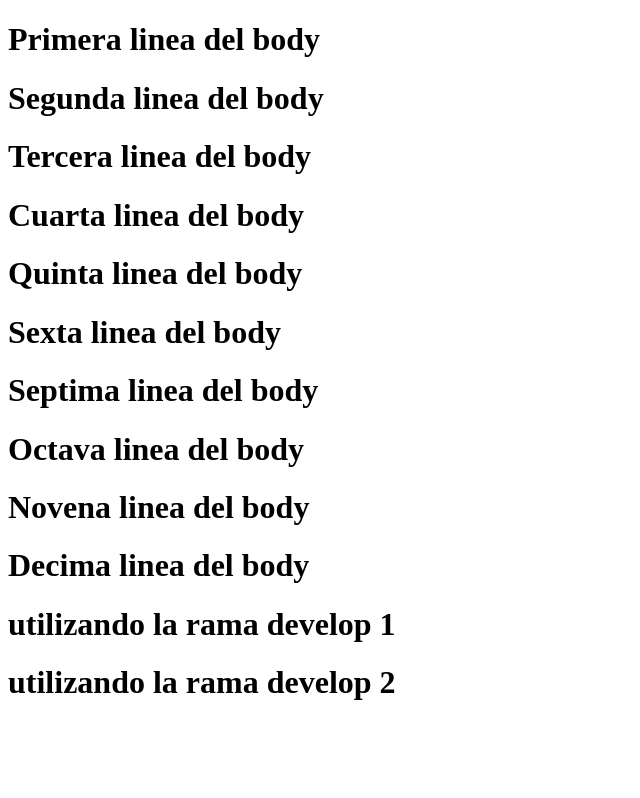
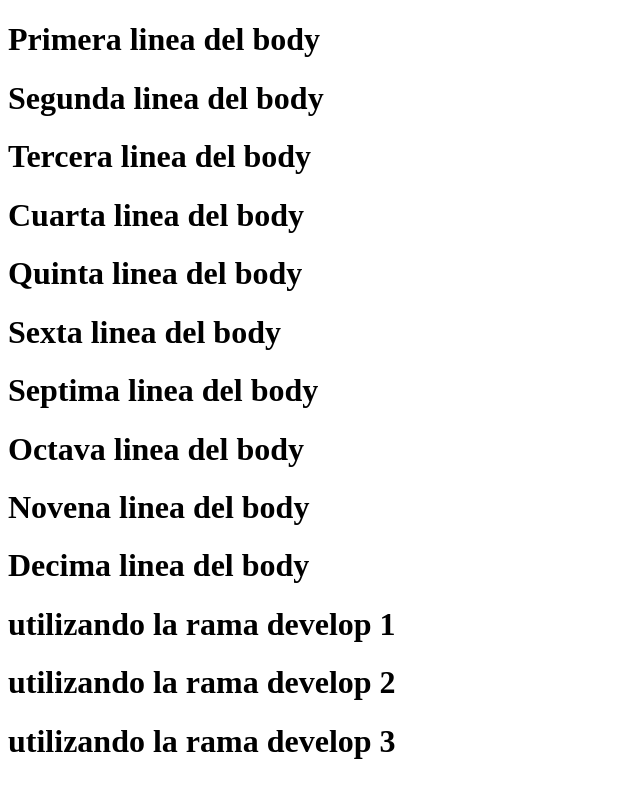
Before and after one commit to Jxbrrg/Carta, a plain HTML site: page Desktop/clase_git_juevess/index.html in a window 1280 px wide. Shown: the whole page, without its empty margins (0-640 px from the left). Drawn offline with Linux system fonts and the light colour scheme.

Commit message:
Develop 3

```diff
--- a/Desktop/clase_git_juevess/index.html
+++ b/Desktop/clase_git_juevess/index.html
@@ -18,5 +18,7 @@
    <h1>Decima linea del body</h1>
    <h1>utilizando  la rama develop 1</h1>
    <h1>utilizando  la rama develop 2</h1>
+   <h1>utilizando  la rama develop 3</h1>
+
 </body>
 </html>
```
